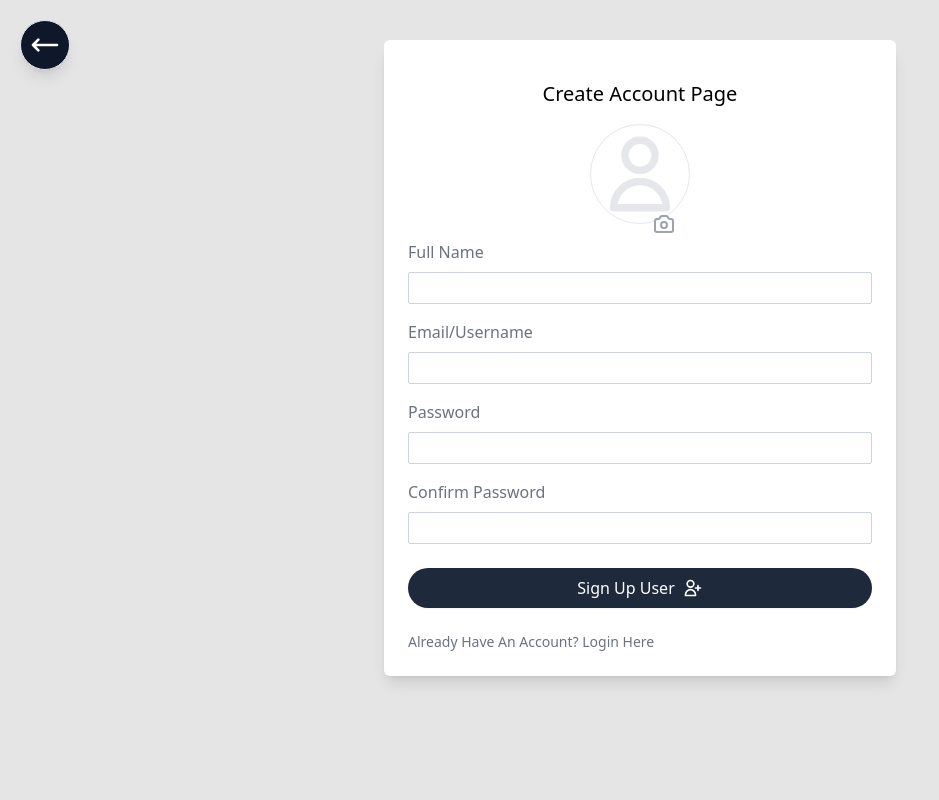
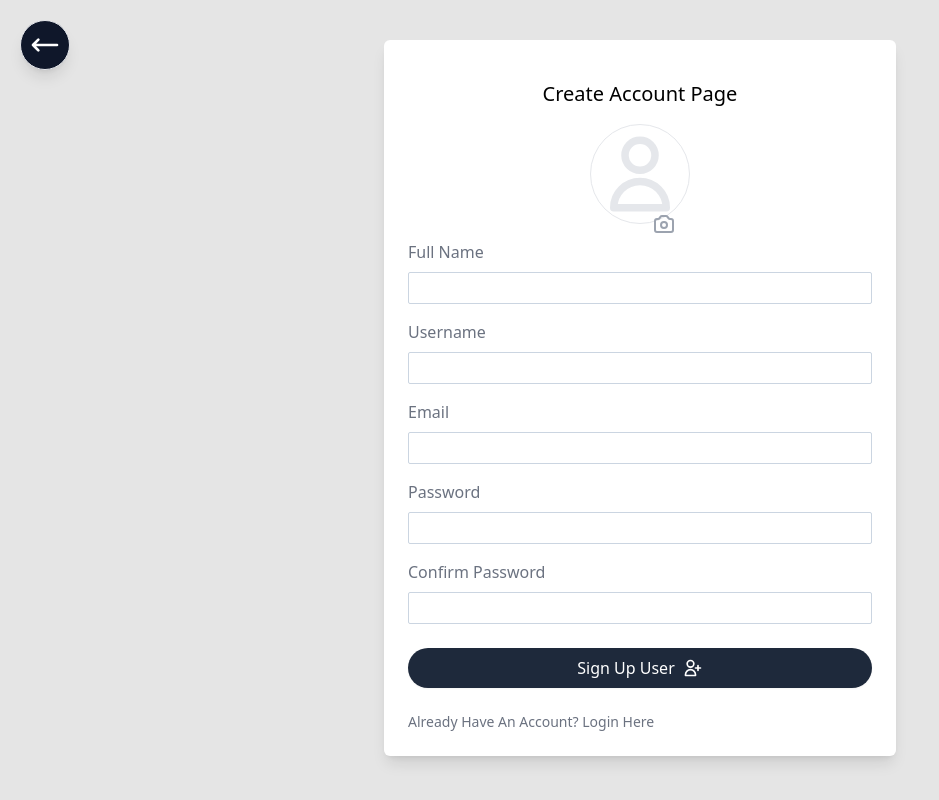
Before and after one commit to odundlaw/shareMyPlaceApp, a React (Create React App) app: page /authentication in a window 1280 px wide. Both pictures are taken after a click on the element "Don't Have an Account? SignUp Here". Shown: the whole page, without its empty margins (0-939 px from the left). Built offline with nearby package versions, Linux system fonts and the light colour scheme.

Commit message:
finsihed api connecting to the signup page

```diff
--- a/src/App.js
+++ b/src/App.js
@@ -17,7 +17,7 @@ import useAuth from "./Context/Auth/AuthState";
 
 function App({ isOnline }) {
   const { isLoggedIn } = useAuth();
-  console.log(isOnline)
+  console.log(isOnline);
   return (
     <div className="h-[100vh] bg-neutral-200 relative sm:overflow-y-scroll">
       <ToastContainer />
--- a/src/hooks/useFetch.js
+++ b/src/hooks/useFetch.js
@@ -14,7 +14,7 @@ function useFetch() {
         const data = await axios({
           url: url,
           method,
-          data: requestBody && requestBody,
+          data: requestBody,
           headers: headers,
         });
 
--- a/src/pages/Authentication/Authentication.js
+++ b/src/pages/Authentication/Authentication.js
@@ -30,7 +30,7 @@ function Authentication({ isOnline }) {
         <ArrowNarrowLeftIcon className="w-8 h-8 text-white" />
       </div>
       {authState ? (
-        <SignUp onChangeToLogin={authStateHandler} />
+        <SignUp onChangeToLogin={authStateHandler} isOnline={isOnline} />
       ) : (
         <Login onChangeToSignUp={authStateHandler} isOnline={isOnline} />
       )}
--- a/src/pages/Authentication/SignUp.js
+++ b/src/pages/Authentication/SignUp.js
@@ -1,20 +1,26 @@
-import { CameraIcon, UserAddIcon, UserIcon } from "@heroicons/react/outline";
 import React from "react";
+import { toast } from "react-toastify";
 import { useForm } from "react-hook-form";
+import swal from "sweetalert";
+import useFetch from "../../hooks/useFetch";
+
 import { getImageFromFile } from "../../utils/helperFunctions";
 
-import { toast } from "react-toastify";
+import { CameraIcon, UserAddIcon, UserIcon } from "@heroicons/react/outline";
 
 const imageTypes = ["image/jpeg", "image/jpg", "image/png"];
 
-function SignUp({ onChangeToLogin }) {
+function SignUp({ onChangeToLogin, isOnline }) {
   const [image, setImage] = React.useState("");
   const [imageError, setImageError] = React.useState("");
+
+  const { loading, error, doApiCall, resetErrors } = useFetch();
 
   const {
     handleSubmit,
     register,
     watch,
+    reset,
     formState: { errors },
   } = useForm({ mode: "all" });
 
@@ -24,18 +30,48 @@ function SignUp({ onChangeToLogin }) {
   const userImageRef = React.useRef();
 
   const signUpFormHandler = async (data) => {
+    if (!isOnline) {
+      return swal(
+        "Internet Connection Error!",
+        "Check your internet Connection and try again!",
+        "error",
+        { timer: 3000 }
+      );
+    }
+    resetErrors();
+
     const { files } = userImageRef.current;
     if (!image || !imageTypes.includes(files[0].type)) {
       return setImageError("InValid Image Type Selected!");
     }
+
     const formData = new FormData();
+    formData.append("email", data.email);
     formData.append("username", data.username);
     formData.append("fullName", data.fullName);
     formData.append("password", data.password);
     formData.append("confirmPassword", data.confirmPassword);
     formData.append("image", files[0]);
-    console.log(formData.get("image"));
-    setImageError("");
+    console.log(data);
+    /* console.log(formData.get("image")); */
+
+    try {
+      setImageError("");
+      const dataSuccess = await doApiCall("users/createUser", "POST", formData);
+      const signUpObj = {};
+
+      if (dataSuccess.statusText === "Created") {
+        for (const key in data) {
+          signUpObj[key] = "";
+        }
+        reset(signUpObj);
+        setImage("");
+
+        toast.success("User Account Created Successfully", {
+          toastId: "success3",
+        });
+      }
+    } catch (err) {}
   };
 
   const handleFileChange = async (event) => {
@@ -50,6 +86,15 @@ function SignUp({ onChangeToLogin }) {
 
   if (imageError) {
     toast.error(imageError, { toastId: "error2" });
+  }
+
+  if (error && isOnline) {
+    toast.error(
+      typeof error === "string"
+        ? error
+        : "An Error Occured Check your form Fields and Try Again!",
+      { toastId: "error2" }
+    );
   }
 
   return (
@@ -115,7 +160,7 @@ function SignUp({ onChangeToLogin }) {
               htmlFor="username"
               className="text-[16px] font-light text-gray-500"
             >
-              Email/Username
+              Username
             </label>
             <input
               {...register("username", {
@@ -129,6 +174,27 @@ function SignUp({ onChangeToLogin }) {
             />
             <span className="text-red-400 text-sm my-[-4px]">
               {errors.username && "Usernme is required!"}
+            </span>
+          </div>
+          <div className="flex flex-col gap-2">
+            <label
+              htmlFor="username"
+              className="text-[16px] font-light text-gray-500"
+            >
+              Email
+            </label>
+            <input
+              {...register("email", {
+                required: true,
+              })}
+              className={`${
+                errors.email
+                  ? "border-red-300 text-red-300 focus:border-red-300"
+                  : " border-slate-300 focus:border-slate-500"
+              } "ring-0 active:ring-0 focus:outline-none  border  h-8 rounded-sm text-gray-500 p-2 font-light text-sm"`}
+            />
+            <span className="text-red-400 text-sm my-[-4px]">
+              {errors.email && "Email is required!"}
             </span>
           </div>
           <div className="flex flex-col gap-2">
@@ -179,8 +245,9 @@ function SignUp({ onChangeToLogin }) {
           </div>
           <div className="py-2 w-[100%] flex flex-row items-center justify-center">
             <button
+              disabled={loading}
               type="submit"
-              className="bg-slate-800 text-white px-4 py-2 rounded-full shadow-sm shrink-0 w-full flex gap-2 items-center justify-center hover:bg-pink-400 hover:transition-all hover:duration-300"
+              className="disabled:bg-slate-400 disabled:cursor-not-allowed bg-slate-800 text-white px-4 py-2 rounded-full shadow-sm shrink-0 w-full flex gap-2 items-center justify-center hover:bg-pink-400 hover:transition-all hover:duration-300"
             >
               Sign Up User{" "}
               <UserAddIcon className="h-5 w-5 text-white" color="white" />
```
